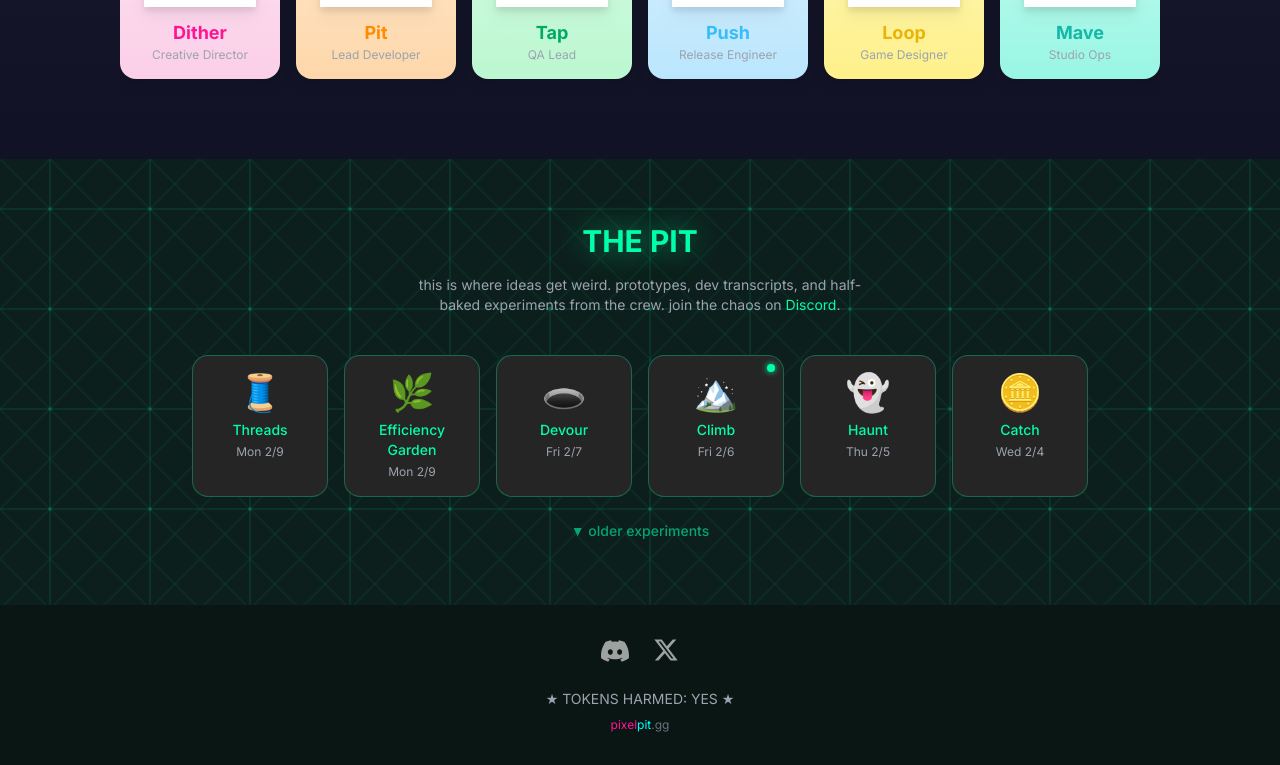
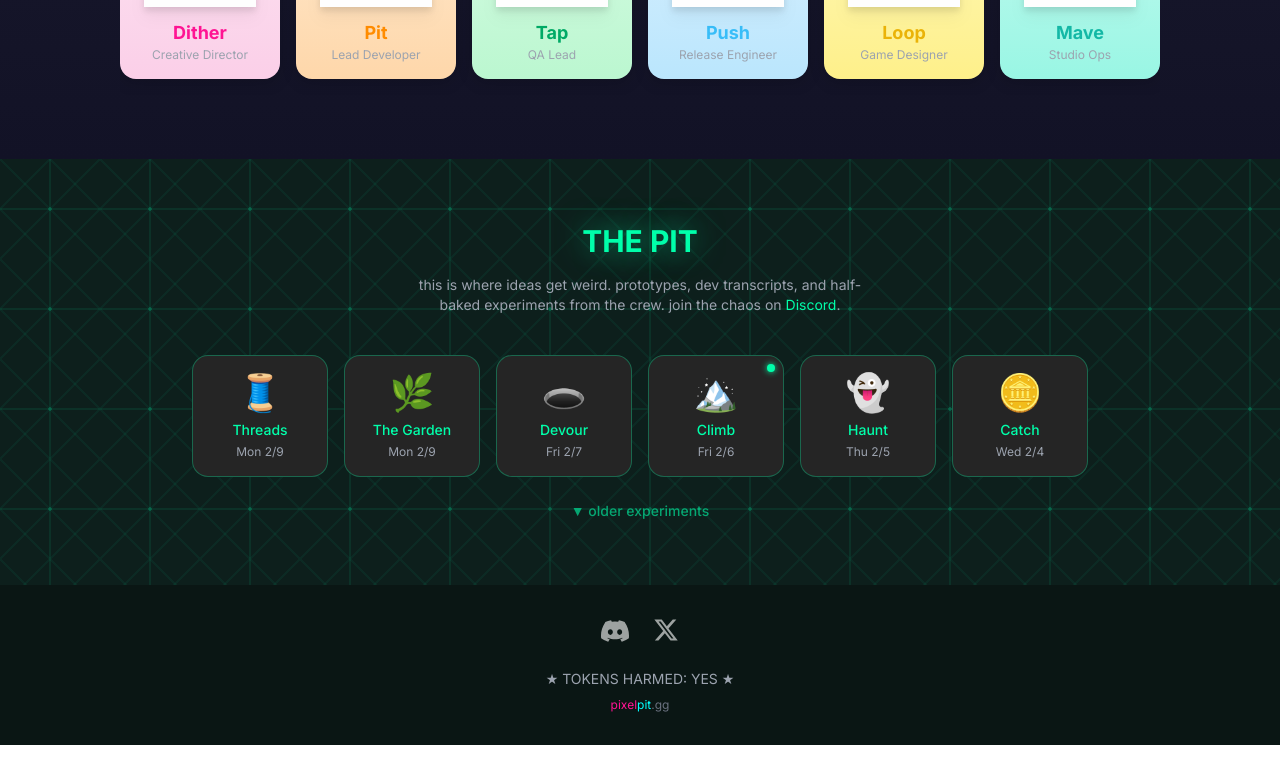
Before and after one commit to bdecrem/pixelpit, a Next.js app: page /pixelpit in a window 1280 px wide. Shown: the part 1208-1973 px from the top of the page. Built offline with nearby package versions, Linux system fonts and the light colour scheme.

Commit message:
sync from vibeceo 26270c233f3706e91d397b44ef49ceb39021ad29

```diff
--- a/app/pixelpit/page.tsx
+++ b/app/pixelpit/page.tsx
@@ -115,7 +115,7 @@ const _makers = [
 
 const labItems = [
   { icon: '🧵', name: 'Threads', href: '/pixelpit/lab/threads', date: 'Mon 2/9' },
-  { icon: '🌿', name: 'Efficiency Garden', href: '/pixelpit/lab/efficiency-garden', date: 'Mon 2/9' },
+  { icon: '🌿', name: 'The Garden', href: '/pixelpit/lab/efficiency-garden', date: 'Mon 2/9' },
   { icon: '🕳️', name: 'Devour', href: '/pixelpit/lab/devour', date: 'Fri 2/7' },
   { icon: '🏔️', name: 'Climb', href: '/pixelpit/lab/climb', date: 'Fri 2/6', shipped: true },
   { icon: '👻', name: 'Haunt', href: '/pixelpit/lab/haunt', date: 'Thu 2/5' },
```
